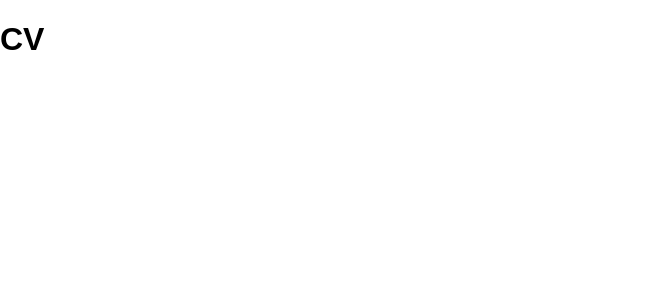
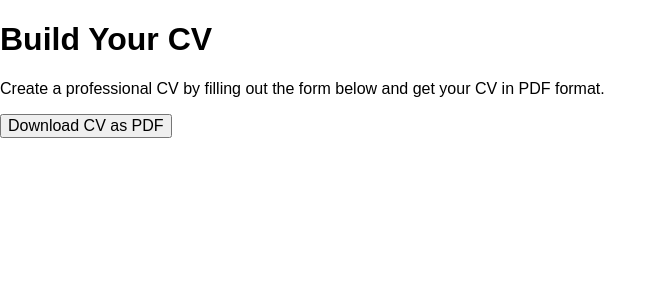
Before and after one commit to canberkg67/cv-app, a React (Vite) app: page / in a window 1280 px wide. Shown: the top 300 px of the page, without its empty margins (0-667 px from the left). Built offline with nearby package versions, Linux system fonts and the light colour scheme.

Commit message:
feat: add header

```diff
--- a/src/App.jsx
+++ b/src/App.jsx
@@ -1,11 +1,12 @@
 import './App.css'
+import Header from './components/Header'
 
 export default function App() {
 
 
   return (
     <>
-      <h1>CV</h1>
+      <Header />
     </>
   )
 }
--- a/src/components/Header.jsx
+++ b/src/components/Header.jsx
@@ -0,0 +1,11 @@
+export default function Header() {
+    return (
+        <header className="app-header">
+            <div className="header-content">
+                <h1>Build Your CV</h1>
+                <p>Create a professional CV by filling out the form below and get your CV in PDF format.</p>
+            </div>
+            <button type="button">Download CV as PDF</button>
+        </header>
+    );
+}
```
